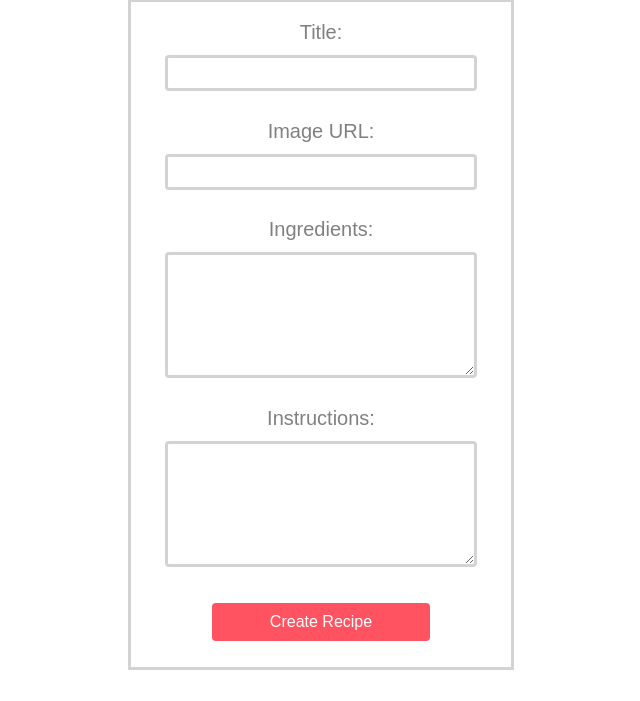
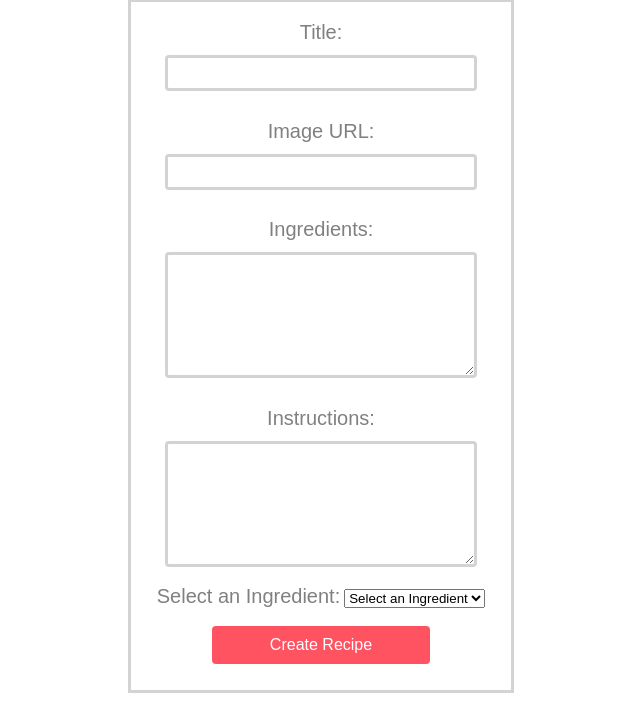
Before and after one commit to AlmasBeis/TopRecipe, a Flask app: page /create_recipe in a window 1280 px wide. Shown: the part 162-863 px from the top of the page, without its empty margins (319-959 px from the left). Before the commit the page ends 832 px from the top, so only its background shows below. Run offline with Flask 3, Linux system fonts and the light colour scheme; a user stored in the database is signed in.

Commit message:
Ingredient add

```diff
--- a/app.py
+++ b/app.py
@@ -4,10 +4,8 @@
 # from flask_jwt_extended import JWTManager
 from flask import Flask, render_template, request, redirect, url_for, flash, session
 from flask_sqlalchemy import SQLAlchemy
+from sqlalchemy.orm import relationship
 from werkzeug.security import check_password_hash, generate_password_hash
-from flask_wtf import FlaskForm
-from wtforms import StringField, TextAreaField
-from wtforms.validators import DataRequired
 
 app = Flask(__name__)
 app.config['SECRET_KEY'] = 'your_secret_key_here'  # Change this to a random secret key
@@ -38,6 +36,15 @@
     instructions = db.Column(db.Text, nullable=False)
     rating = db.Column(db.Float, default=0.0)
     num_ratings = db.Column(db.Integer, default=0)
+    ingredient_id = db.Column(db.Integer, db.ForeignKey('ingredient.id'))
+    ingredient = relationship('Ingredient')
+
+
+class Ingredient(db.Model):
+    id = db.Column(db.Integer, primary_key=True)
+    title = db.Column(db.String(100), nullable=False)
+    image_url = db.Column(db.String(200), nullable=True)
+    description = db.Column(db.Text, nullable=False)
 
 
 class Category(db.Model):
@@ -53,7 +60,6 @@
 
 with app.app_context():
     db.create_all()
-
 
 
 # @app.route('/signup', methods=['POST'])
@@ -190,6 +196,7 @@
 @login_required
 def user_detail():
     current_user = get_current_user()
+    recipes = Recipe.query.all()
     if current_user:
         return render_template("user/detail.html", user=current_user, user_is_authenticated=user_is_authenticated1)
     else:
@@ -223,13 +230,14 @@
     if request.method == 'POST':
         title = request.form.get('title')
         image_url = request.form.get('image_url')
-        ingredients = request.form.get('ingredients')
         instructions = request.form.get('instructions')
+        ingredient_id = request.form.get('ingredient_id')  # Get the selected ingredient's ID
 
+        ingredient = Ingredient.query.get(ingredient_id)
         recipe = Recipe(
             title=title,
             image_url=image_url,
-            ingredients=ingredients,
+            ingredients=ingredient,
             instructions=instructions
         )
 
--- a/requirements.txt
+++ b/requirements.txt
@@ -1,3 +1,2 @@
 flask~=3.0.0
 werkzeug~=3.0.1
-wtforms~=3.1.1
--- a/templates/index.html
+++ b/templates/index.html
@@ -31,9 +31,9 @@
 
     <div class="underline"></div>
     <div>
+        <h1 style="text-align:center;">Recipes list</h1>
     {%  if user_is_authenticated  %}
     <div style="padding: 20px">
-        <h2>Recipes list</h2>
         <div class="addRecipe">
             <a href="{{ url_for('create_recipe') }}" class="btn">Add recipe</a>
         </div>
--- a/templates/recipe/create.html
+++ b/templates/recipe/create.html
@@ -22,6 +22,15 @@
     <label for="instructions">Instructions:</label>
     <textarea name="instructions" id="instructions" required></textarea>
     <br>
+    <div class="form-group">
+        <label for="ingredients">Select an Ingredient:</label>
+        <select id="ingredients" name="ingredient_id" class="form-control">
+            <option value="">Select an Ingredient</option>
+            {% for ingredient in ingredients %}
+                <option value="{{ ingredient.id }}">{{ ingredient.title }}</option>
+            {% endfor %}
+        </select>
+    </div>
     <button type="submit" class="submitButton">Create Recipe</button>
 </form>
 </div>
--- a/templates/user/detail.html
+++ b/templates/user/detail.html
@@ -11,6 +11,7 @@
     <div class="content">
         {% block content %}{% endblock %}
     </div>
+     <a href="{{ url_for('index') }}" class="btn btn-primary">Back to Main Page</a>
     <div class="page-borders">
         {% if 'user_id' in session %}
         <div class="profile-card">
```
Also changed, not shown: templates/recipe/detail.html (+15 -0 lines), instance/recipes.db.
